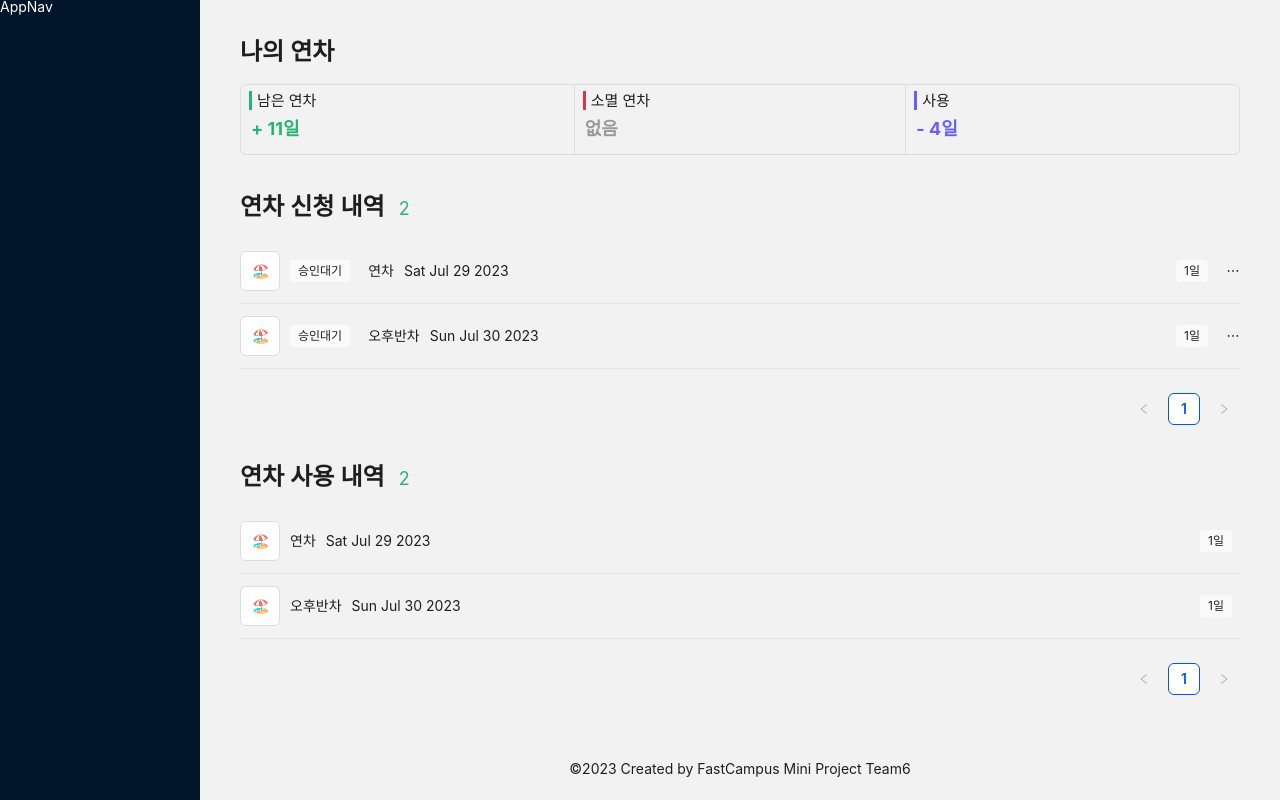
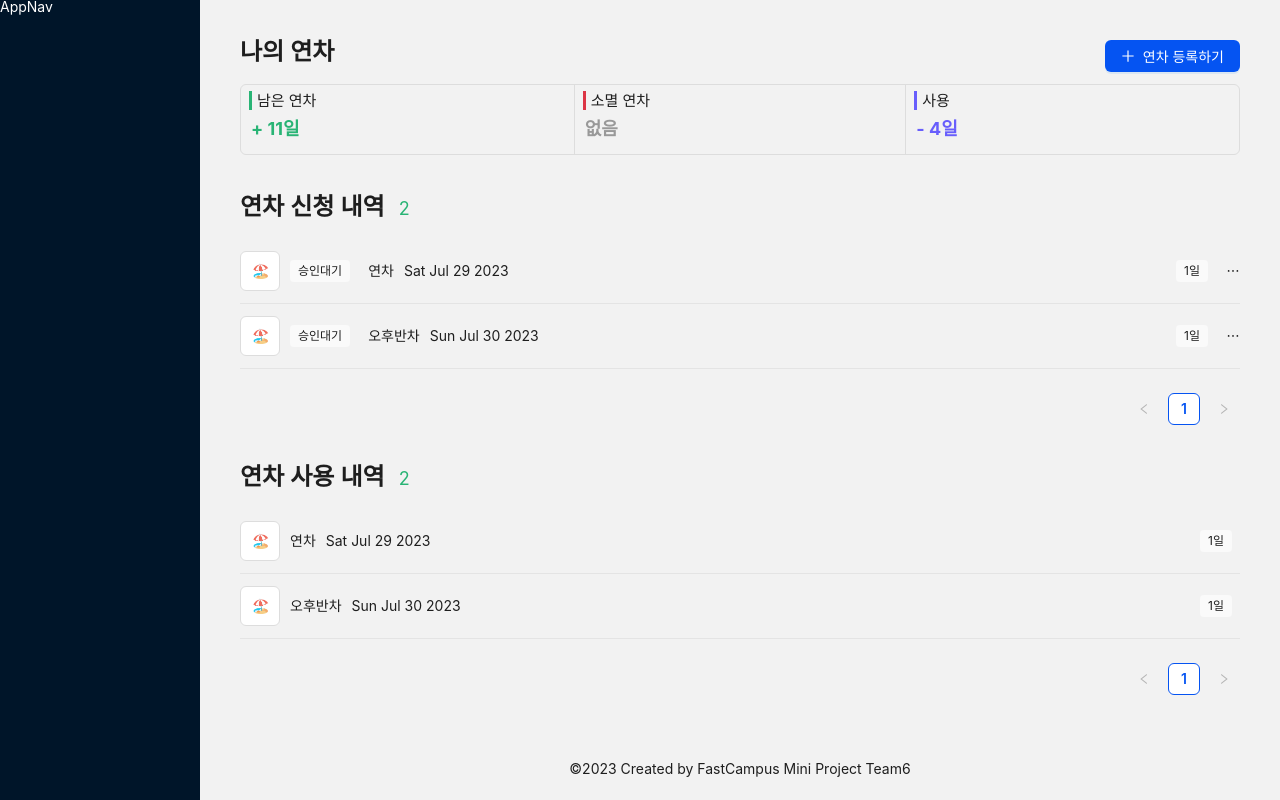
Before and after one commit to FC-MINI-6/mini-project-FE, a React (Vite) app: page /day_off in a window 1280 px wide. Built offline with nearby package versions, Linux system fonts and the light colour scheme.

Commit message:
style: 연차 등록 버튼 추가

```diff
--- a/src/pages/DayOff.tsx
+++ b/src/pages/DayOff.tsx
@@ -1,7 +1,9 @@
+import { useCallback } from 'react'
 import { DayOffSummary, DayOffRequestItem, DayOffHistorytItem } from 'components/index'
 import { styled } from 'styled-components'
 
-import { List } from 'antd'
+import { List, Button } from 'antd'
+import { PlusOutlined } from '@ant-design/icons'
 
 export interface DummyDayOffItem {
   id: number
@@ -29,8 +31,15 @@ const requestData: DummyDayOffItem[] = [
 ]
 
 export const DayOff = () => {
+  const handleClickAdd = useCallback(() => {}, [])
+
   return (
     <Container>
+      <ButtonBox>
+        <Button type="primary" icon={<PlusOutlined />} onClick={handleClickAdd}>
+          연차 등록하기
+        </Button>
+      </ButtonBox>
       <Wapper>
         <h2>나의 연차</h2>
         <DayOffSummary />
@@ -41,7 +50,7 @@ export const DayOff = () => {
           연차 신청 내역 <span>{requestData.length}</span>
         </h2>
         <List
-          pagination={{ position: 'bottom', align: 'end' }}
+          pagination={{ position: 'bottom', align: 'end', pageSize: 5 }}
           dataSource={requestData}
           renderItem={item => <DayOffRequestItem item={item} />}
         />
@@ -52,7 +61,7 @@ export const DayOff = () => {
           연차 사용 내역 <span>{requestData.length}</span>
         </h2>
         <List
-          pagination={{ position: 'bottom', align: 'end' }}
+          pagination={{ position: 'bottom', align: 'end', pageSize: 5 }}
           dataSource={requestData}
           renderItem={item => <DayOffHistorytItem item={item} />}
         />
@@ -91,3 +100,7 @@ const Wapper = styled.div`
     }
   }
 `
+const ButtonBox = styled.div`
+  position: absolute;
+  right: 40px;
+`
```
